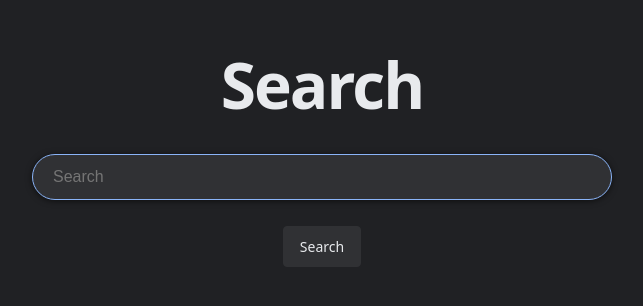
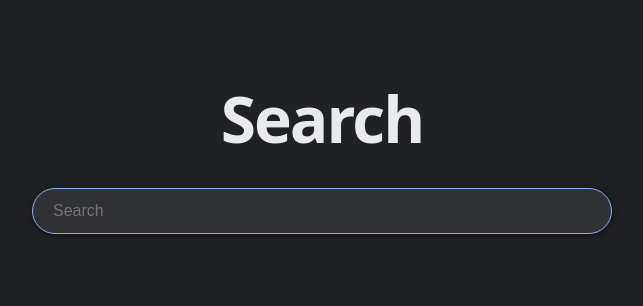
Before and after one commit to shivavenutur/shila, a website: page public/index.html in a window 1280 px wide. Shown: the part 246-552 px from the top of the page, without its empty margins (318-961 px from the left). Drawn offline with nearby package versions, Linux system fonts and the light colour scheme.

Commit message:
Remove search button from login page
Co-Authored-By: Claude Sonnet 5.5 <noreply@anthropic.com>
Claude-Session: https://claude.ai/code/session_01MHfoVk5oFejYjdZWTxWsYN

```diff
--- a/public/index.html
+++ b/public/index.html
@@ -15,8 +15,6 @@ button{font:inherit;cursor:pointer;border:0;background:none}
 #logo{font-size:64px;font-weight:500;letter-spacing:-2px;color:#e8eaed}
 #sbox{width:min(580px,100%);height:46px;border:1px solid #5f6368;border-radius:24px;padding:0 20px;font-size:16px;outline:none;background:#303134;color:#e8eaed}
 #sbox:hover,#sbox:focus{box-shadow:0 1px 6px rgba(0,0,0,.6);border-color:#8ab4f8}
-#sgo{background:#303134;border:1px solid #303134;border-radius:4px;padding:10px 16px;color:#e8eaed;font-size:14px}
-#sgo:hover{border-color:#5f6368}
 /* chat */
 #chat{display:none;height:100%;height:100dvh;flex-direction:column;max-width:900px;margin:0 auto;background:#0b141a;color:#e9edef;box-shadow:0 0 20px rgba(0,0,0,.5)}
 header{background:#202c33;color:#fff;display:flex;align-items:center;gap:10px;padding:10px 12px;padding-top:calc(10px + env(safe-area-inset-top,0px))}
@@ -62,7 +60,6 @@ footer button{font-size:22px;padding:6px}
 <div id="search">
   <div id="logo"><b>S</b><b>e</b><b>a</b><b>r</b><b>c</b><b>h</b></div>
   <input id="sbox" name="search" type="text" placeholder="Search" autocomplete="off" autocapitalize="off" spellcheck="false" autofocus>
-  <button id="sgo">Search</button>
 </div>
 
 <div id="chat">
@@ -111,7 +108,6 @@ function doSearch(){
   } else googleSearch(v);
 }
 $('sbox').addEventListener('keydown', e => { if(e.key==='Enter') doSearch(); });
-$('sgo').onclick = doSearch;
 
 function enter(d){
   me = d.me;
```
